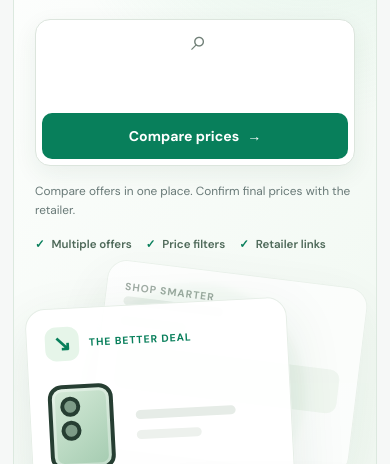
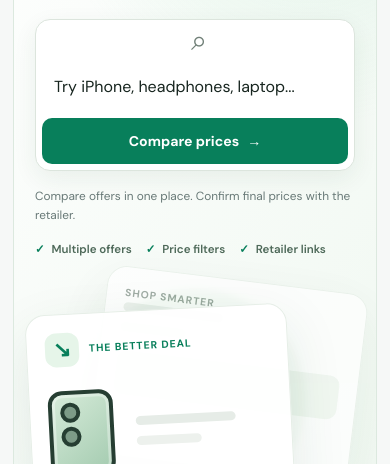
Before and after one commit to pradeepbalaji2011-ux/Haggle, a website with bundled scripts: page public/index.html in a window 390 px wide. Shown: the part 380-844 px from the top of the page. Built offline with nearby package versions, Linux system fonts and the light colour scheme.

Commit message:
Upgrade Haggle homepage design

````diff
--- a/public/css/styles.css
+++ b/public/css/styles.css
@@ -2090,3 +2090,54 @@ h1, h2, h3, .logo {
   }
 }
 ```
+
+/* Fix search input visibility on mobile */
+.search {
+  display: flex;
+  width: 100%;
+  min-width: 0;
+}
+
+.search input,
+#query {
+  color: #17251f !important;
+  background-color: #ffffff !important;
+  caret-color: #16a36a;
+  opacity: 1;
+  width: 100%;
+  min-width: 0;
+  flex: 1 1 auto;
+  box-sizing: border-box;
+  font-size: 16px;
+  -webkit-text-fill-color: #17251f;
+}
+
+.search input::placeholder,
+#query::placeholder {
+  color: #737d77 !important;
+  opacity: 1;
+}
+
+.search button {
+  flex-shrink: 0;
+}
+
+@media (max-width: 600px) {
+  .search {
+    width: 100%;
+    max-width: 100%;
+    box-sizing: border-box;
+  }
+
+  .search input,
+  #query {
+    min-width: 0;
+    font-size: 16px;
+    padding: 14px 12px;
+  }
+
+  .search button {
+    padding: 14px 12px;
+    white-space: nowrap;
+  }
+}
````
